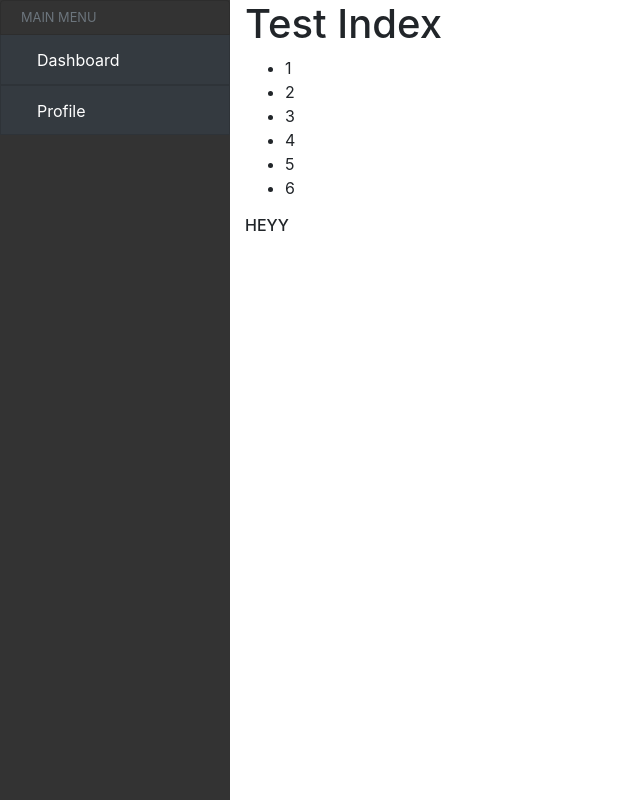
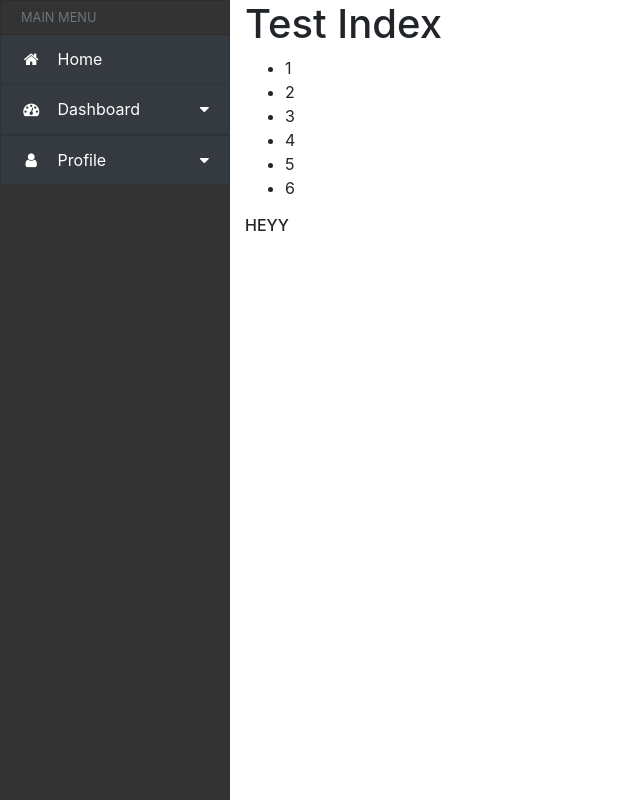
Before and after one commit to EndyPratama/Aplikasi-Rental-Online, a CodeIgniter app: page /fp_uts_framework/ in a window 1280 px wide. Shown: the part 56-856 px from the top of the page, without its empty margins (0-640 px from the left). Run offline with CodeIgniter, Linux system fonts and the light colour scheme; data that the repository does not hold is empty; some libraries are stand-ins or nearby versions.

Commit message:
perbaikan link css header admin

```diff
--- a/application/views/admin/layout/header.php
+++ b/application/views/admin/layout/header.php
@@ -7,8 +7,9 @@
     <meta name="viewport" content="width=device-width, initial-scale=1.0">
     <link rel="stylesheet" href="https://cdn.jsdelivr.net/npm/bootstrap@4.5.3/dist/css/bootstrap.min.css" integrity="sha384-TX8t27EcRE3e/ihU7zmQxVncDAy5uIKz4rEkgIXeMed4M0jlfIDPvg6uqKI2xXr2" crossorigin="anonymous">
     <link rel="stylesheet" href="<?php echo base_url('vendor/public/css/sidebar.css') ?>">
-
-    <title>Document</title>
+    <link rel="stylesheet" href="<?php echo base_url('vendor/public/css/') . $css ?>">
+    <link rel="stylesheet" href="https://maxcdn.bootstrapcdn.com/font-awesome/4.5.0/css/font-awesome.min.css" />
+    <title><?= $title; ?></title>
 </head>
 
 <body>
@@ -29,6 +30,7 @@
                         Menu
                     </a>
                     <div class="dropdown-menu" aria-labelledby="smallerscreenmenu">
+                        <a class="dropdown-item" href="#">Home</a>
                         <a class="dropdown-item" href="#">Dashboard</a>
                         <a class="dropdown-item" href="#">Profile</a>
                     </div>
@@ -45,6 +47,12 @@
                 <li class="list-group-item sidebar-separator-title text-muted d-flex align-items-center menu-collapsed">
                     <small>MAIN MENU</small>
                 </li>
+                <a href="<?= base_url('/'); ?>" class="bg-dark list-group-item list-group-item-action flex-column align-items-start">
+                    <div class="d-flex w-100 justify-content-start align-items-center">
+                        <span class="fa fa-home fa-fw mr-3"></span>
+                        <span class="menu-collapsed">Home</span>
+                    </div>
+                </a>
                 <a href="#submenu1" data-toggle="collapse" aria-expanded="false" class="bg-dark list-group-item list-group-item-action flex-column align-items-start">
                     <div class="d-flex w-100 justify-content-start align-items-center">
                         <span class="fa fa-dashboard fa-fw mr-3"></span>
@@ -53,13 +61,13 @@
                     </div>
                 </a>
                 <div id='submenu1' class="collapse sidebar-submenu">
-                    <a href="#" class="list-group-item list-group-item-action bg-dark text-white">
+                    <a href="<?= base_url('chart/'); ?>" class="list-group-item list-group-item-action bg-dark text-white">
                         <span class="menu-collapsed">Charts</span>
                     </a>
-                    <a href="#" class="list-group-item list-group-item-action bg-dark text-white">
+                    <a href="<?= base_url('pesan/'); ?>" class="list-group-item list-group-item-action bg-dark text-white">
                         <span class="menu-collapsed">Pesan</span>
                     </a>
-                    <a href="#" class="list-group-item list-group-item-action bg-dark text-white">
+                    <a href="<?= base_url('member/'); ?>" class="list-group-item list-group-item-action bg-dark text-white">
                         <span class="menu-collapsed">Member</span>
                     </a>
                 </div>
```
